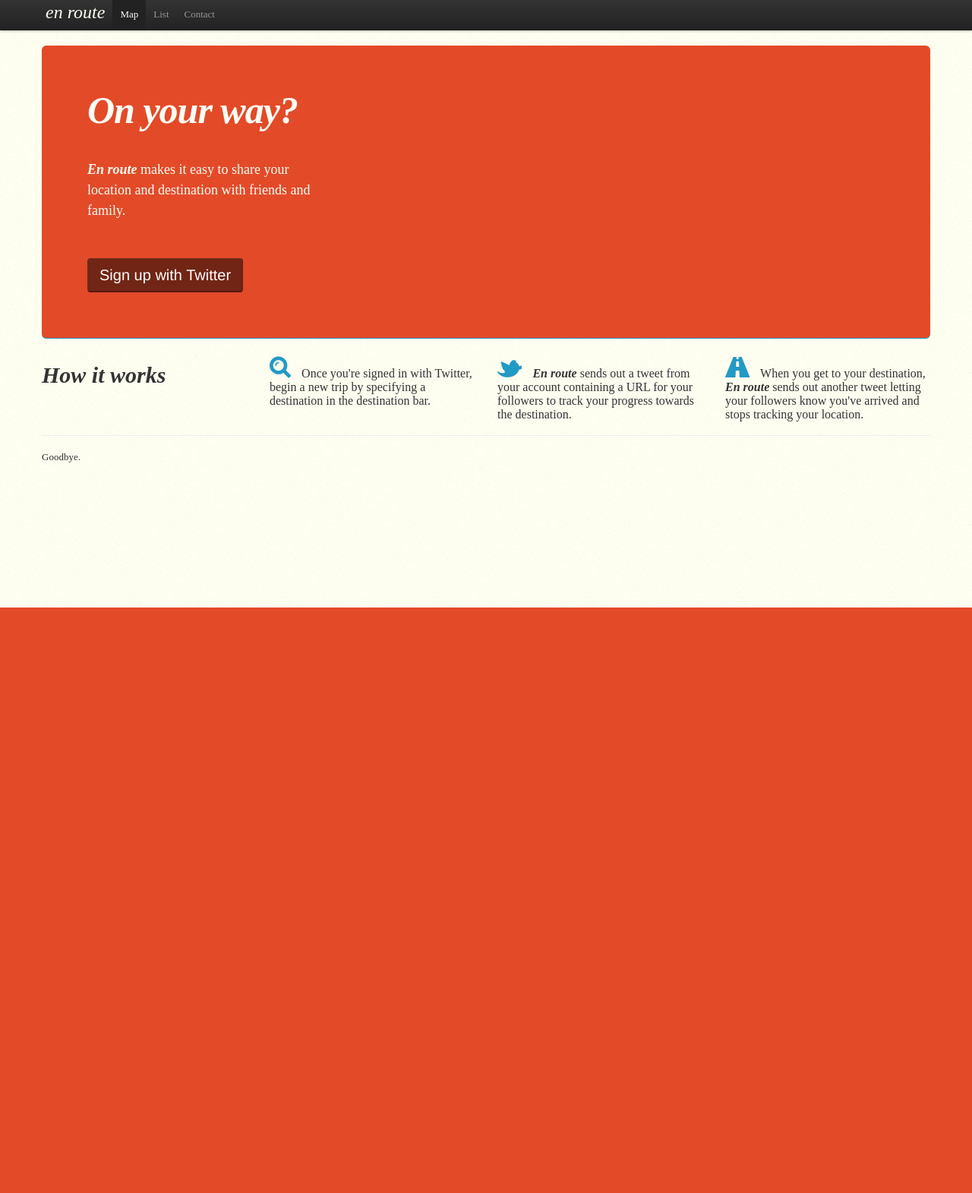
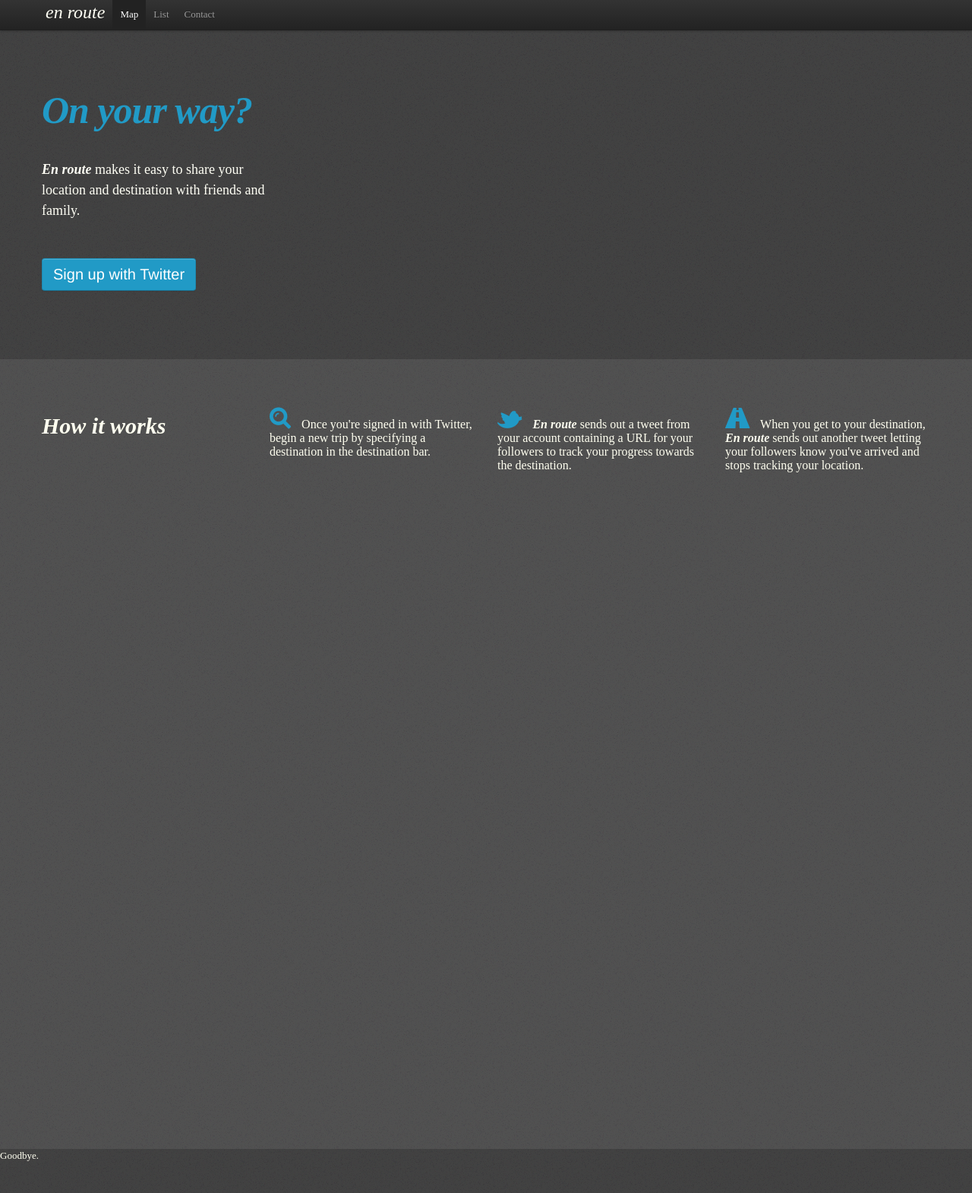
Before and after one commit to BenjaminMalley/enroute, a Flask app: page / in a window 1280 px wide. Shown: the whole page at 76% size. Before the commit the page ends 800 px from the top, so only its background shows below. Run offline with Flask 2, Linux system fonts and the light colour scheme; parts of the project's set-up code (start-up, migrations or seed data) failed here and were passed over; some libraries are stand-ins or nearby versions.

Commit message:
initial dark design

```diff
--- a/static/css/style.css
+++ b/static/css/style.css
@@ -12,11 +12,18 @@ body {
   /*font-family: "nimbus-sans", Helvetica, Arial, sans-serif;*/
   font-size: 13px;
   line-height: 18px;
-  color: #333333;
-  background-color: #FFFFF0;
+  color: #FFFFF0;
+  /*color: #333333;*/
+  background-color: #333;
   background-image: url("/static/img/bg.png");
   background-repeat: repeat;
   background-position: 0px 0px;
+}
+.img-rep {
+  background-image: url("/static/img/bg.png");
+  background-repeat: repeat;
+  background-position: 0px 0px;
+
 }
 a {
   /*color: #0088cc;*/
@@ -48,7 +55,8 @@ textarea {
   vertical-align: middle;
   cursor: pointer;
   /*background-color: #f5f5f5;*/
-  background-color: #712514;
+  /*background-color: #712514;*/
+  background-color: #219ac6;
   /*border-bottom-color: #219AC6;*/
   /*background-image: -moz-linear-gradient(top, #ffffff, #e6e6e6);
   background-image: -ms-linear-gradient(top, #ffffff, #e6e6e6);
@@ -86,6 +94,7 @@ textarea {
   *background-color: #d9d9d9;*/
   /* Buttons in IE7 don't get borders, so darken on hover */
   border-color: #219AC6;
+  background-color: #219ac6;
 
   background-position: 0 -15px;
   -webkit-transition: background-position 0.1s linear;
@@ -111,6 +120,11 @@ textarea {
   /*-webkit-border-radius: 5px;
   -moz-border-radius: 5px;
   border-radius: 5px;*/
+  background-color: #219ac6;
+  background-image: none;
+  font-family: "nimbus-sans", Helvetica, Arial, sans-serif;
+  text-shadow: none;
+
 }
 .navbar-search .search-query {
   padding: 4px 9px;
@@ -132,20 +146,22 @@ textarea {
 }
 .hero-unit {
   padding: 60px;
+  padding-left: 0px;
   margin-bottom: 30px;
-  background-color: #E34A28;
+  /*background-color: #E34A28;
   border-bottom: 1px solid #219AC6;
-  /*background-color: #eeeeee;*/
+  background-color: #eeeeee;
   -webkit-border-radius: 6px;
   -moz-border-radius: 6px;
-  border-radius: 6px;
+  border-radius: 6px;*/
+  background-color: transparent;
 }
 .hero-unit h1 {
   margin-bottom: 0;
   font-size: 60px;
   line-height: 1;
   /*color: inherit;*/
-  color: #FFFFF5;
+  color: #219ac6;
   letter-spacing: -1px;
 }
 .hero-unit p {
@@ -177,7 +193,7 @@ textarea {
 	color: #93A5BC;
 }
 .blue {
-	color: #219AC6;
+	color: #219ac6;
 }
 .white {
 	color: #FFFFF5;
--- a/templates/base.html
+++ b/templates/base.html
@@ -13,7 +13,7 @@
 			padding-bottom: 40px;
 		}
 	</style>
-    <link href="static/css/bootstrap_old.css" rel="stylesheet">
+    <link href="static/css/bootstrap.css" rel="stylesheet">
 	<link href="static/css/style.css" rel="stylesheet">
 	<link href="static/css/font-awesome.css" rel="stylesheet">
 
@@ -55,6 +55,20 @@
     <div class="container">
 		{% block content %}{% endblock %}
 	</div>
+	<div class="img-rep top-pad" style="height: 1000px; background-color: #444;">
+	<div class="container">
+
+	<div class="row" style="padding-top: 30px; padding-bottom: 20px;">
+		<div class="span3"><h1><i>How it works</i></h1></div>
+		<div class="span3" style="font-size: 16px;"><i class="icon-search icn-leader blue"></i> Once you're signed in with Twitter, begin a new trip by specifying a destination in the destination bar.</div>
+		<div class="span3" style="font-size: 16px;"><i class="icon-twitter icn-leader blue"></i> <strong><em>En route</em></strong> sends out a tweet from your account containing a URL for your followers to track your progress towards the destination.</div>
+		<div class="span3" style="font-size: 16px;"><i class="icon-road icn-leader blue"></i> When you get to your destination, <strong><em>En route</em></strong> sends out another tweet letting your followers know you've arrived and stops tracking your location.</div>
+	</div>
+	</div>
+	</div>
+	<footer>
+		Goodbye.
+	</footer>
 
 {% with messages = get_flashed_messages() %}
 	{% if messages %}
--- a/templates/index.html
+++ b/templates/index.html
@@ -2,7 +2,7 @@
 {% block content %}
 <div class="hero-unit">
 			<div style="float: left;">
-				<h1 class="bottom-padding white"><i>On your way?</i></h1>
+				<h1 class="bottom-padding orange"><i>On your way?</i></h1>
 				<div class="top-pad" style="width: 300px">
 					<p><strong><em>En route</em></strong> makes it easy to share your location and destination with friends and family.</p>
 				</div>
@@ -18,16 +18,5 @@
 				<i><h1 class="blue">How it works</i></h1>
 			</div>
 		</div>-->
-		<div class="row-fluid">
-			<div class="span3"><h1><i>How it works</i></h1></div>
-			<div class="span3" style="font-size: 16px;"><i class="icon-search icn-leader blue"></i> Once you're signed in with Twitter, begin a new trip by specifying a destination in the destination bar.</div>
-			<div class="span3" style="font-size: 16px;"><i class="icon-twitter icn-leader blue"></i> <strong><em>En route</em></strong> sends out a tweet from your account containing a URL for your followers to track your progress towards the destination.</div>
-			<div class="span3" style="font-size: 16px;"><i class="icon-road icn-leader blue"></i> When you get to your destination, <strong><em>En route</em></strong> sends out another tweet letting your followers know you've arrived and stops tracking your location.</div>
-		</div>
-
-		<footer>
-			<hr>
-			Goodbye.
-		</footer>
 
 {% endblock %}
```
Also changed, not shown: base.html (added).
